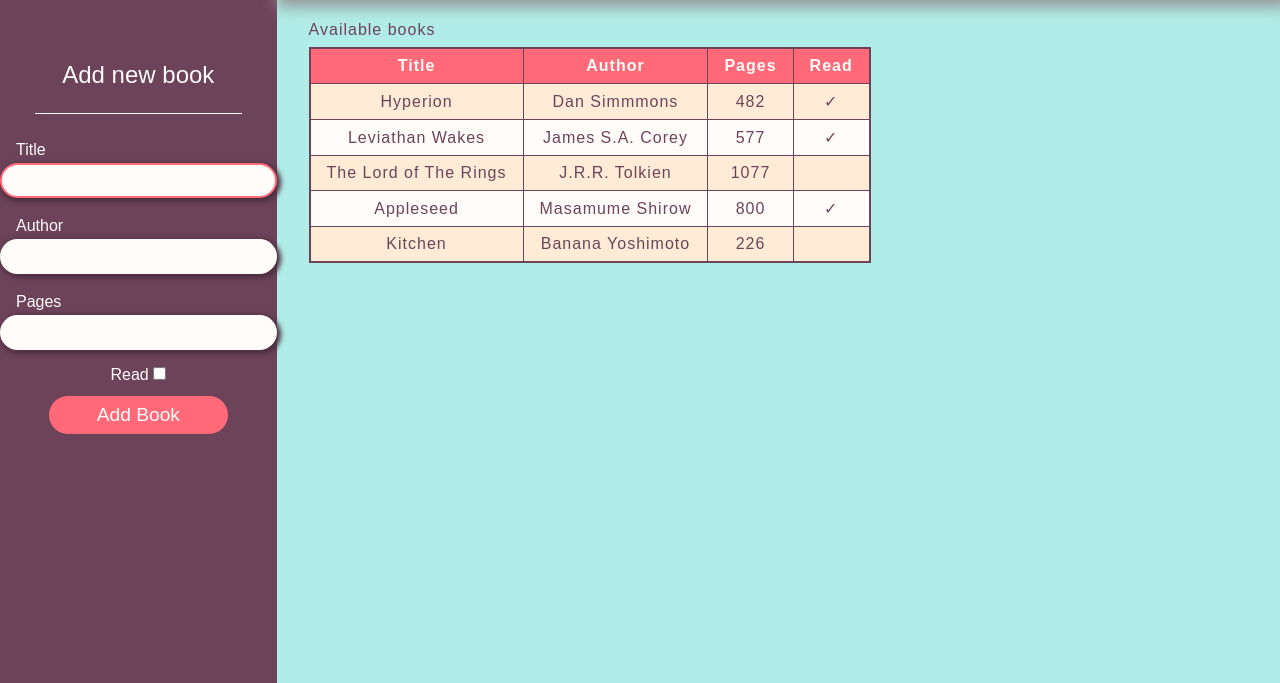
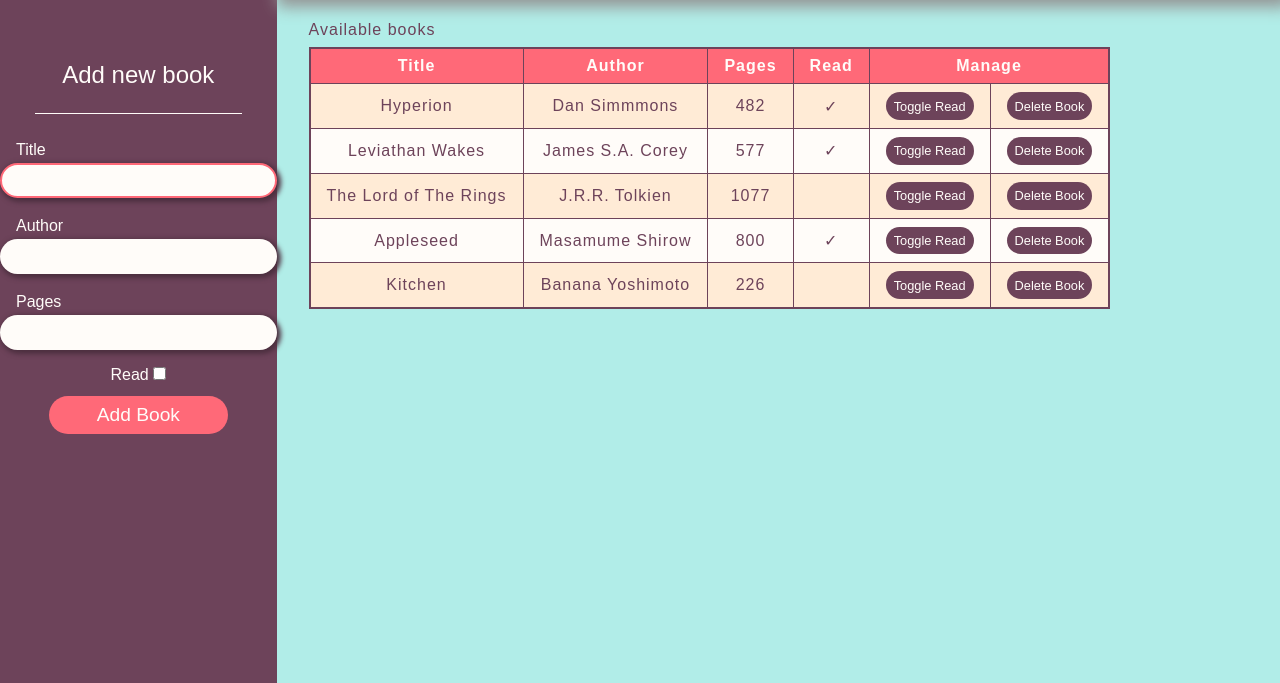
Before and after one commit to Michanoku/odin-library, a plain HTML site: page index.html in a window 1280 px wide. Shown: the part 117-800 px from the top of the page. Drawn offline with Linux system fonts and the light colour scheme.

Commit message:
Add manage button elements and css

```diff
--- a/index.html
+++ b/index.html
@@ -26,7 +26,7 @@
             <label id="check-label" for="book-read">Read</label>
             <input id="book-read" name="book-read" type="checkbox"/>
         </form>
-        <button type="submit" form="add">Add Book</button>
+        <button id="add-button" type="submit" form="add">Add Book</button>
       </div>
     </div>
     <div id="navbar">
@@ -43,6 +43,7 @@
             <th scope="col">Author</th>
             <th scope="col">Pages</th>
             <th scope="col">Read</th>
+            <th scope="col" colspan="2">Manage</th>
           </tr>
         </thead>
         <tbody></tbody>
--- a/script.js
+++ b/script.js
@@ -2,6 +2,7 @@
 const library = new Array();
 const libraryBody = document.querySelector('tbody');
 const form = document.querySelector('form');
+const titleField = document.querySelector('#book-title');
 
 // Book creator
 function Book(title, author, pages, read) {
@@ -25,23 +26,35 @@ function addBookToLibrary(title, author, pages, read) {
 function createBookTD(book) {
   // Create needed elements
   const row = document.createElement('tr');
-  const titleData = document.createElement('td');
-  const authorData = document.createElement('td');
-  const pageData = document.createElement('td');
-  const readData = document.createElement('td');
+  const elements = {
+    titleData: document.createElement('td'),
+    authorData: document.createElement('td'),
+    pageData: document.createElement('td'),
+    readData: document.createElement('td'),
+    toggleRead: document.createElement('td'),
+    deleteBook: document.createElement('td'),
+  };
+  const toggleButton = document.createElement('button');
+  const deleteButton = document.createElement('button');
 
   // Populate empty elements with data
-  titleData.textContent = book.title;
-  authorData.textContent = book.author;
-  pageData.textContent = book.pages;
-  readData.textContent = book.read ? '✓' : '';
+  elements.titleData.textContent = book.title;
+  elements.authorData.textContent = book.author;
+  elements.pageData.textContent = book.pages;
+  elements.readData.textContent = book.read ? '✓' : '';
+  toggleButton.dataset.id = book.id;
+  deleteButton.dataset.id = book.id;
+  toggleButton.classList.add('manage-button');
+  deleteButton.classList.add('manage-button');
+  toggleButton.textContent = 'Toggle Read';
+  deleteButton.textContent = 'Delete Book';
+  elements.toggleRead.appendChild(toggleButton);
+  elements.deleteBook.appendChild(deleteButton);
 
   // Append the elements
-  row.appendChild(titleData);
-  row.appendChild(authorData);
-  row.appendChild(pageData);
-  row.appendChild(readData);
-
+  for (const key in elements) {
+    row.appendChild(elements[key]);
+  }
   return row;
 }
 
@@ -67,12 +80,15 @@ initialBooks.forEach(book => addBookToLibrary(book.title, book.author, book.page
 createLibrary();
 
 form.addEventListener('submit', (event) => {
+  // Get the form and prevent the default behavior
   event.preventDefault();
   const formData = new FormData(form);
-  console.log(form)
-  console.log(formData.get('book-read'))
+
+  // Add the book and recreate the library on the page
   addBookToLibrary(formData.get('book-title'), formData.get('book-author'), formData.get('book-pages'), formData.get('book-read') === "on");
+  createLibrary();
+
+  // Reset the form and focus back on the title field
   form.reset();
-  createLibrary();
-  document.querySelector('#book-title').focus();
+  titleField.focus();
 });
--- a/style.css
+++ b/style.css
@@ -83,7 +83,7 @@ input[type="checkbox"] {
   accent-color: var(--accent-color);
 }
 
-button {
+#add-button {
   display: block;
   padding: 0.5rem 3rem;
   background-color: var(--accent-color);
@@ -94,8 +94,23 @@ button {
   cursor: pointer;
 }
 
-button:active {
-  background-color: #FF3347;
+#add-button:active {
+  background-color: #FF475A;
+}
+
+.manage-button {
+  display: block;
+  padding: 0.4rem 0.5rem;
+  background-color: var(--main-color);
+  font-size: 0.8rem;
+  border: 0;
+  border-radius: 25px;
+  color: var(--table-color-even);
+  cursor: pointer;
+}
+
+.manage-button:active {
+   background-color: #4C2F3F;
 }
 
 label {
```
